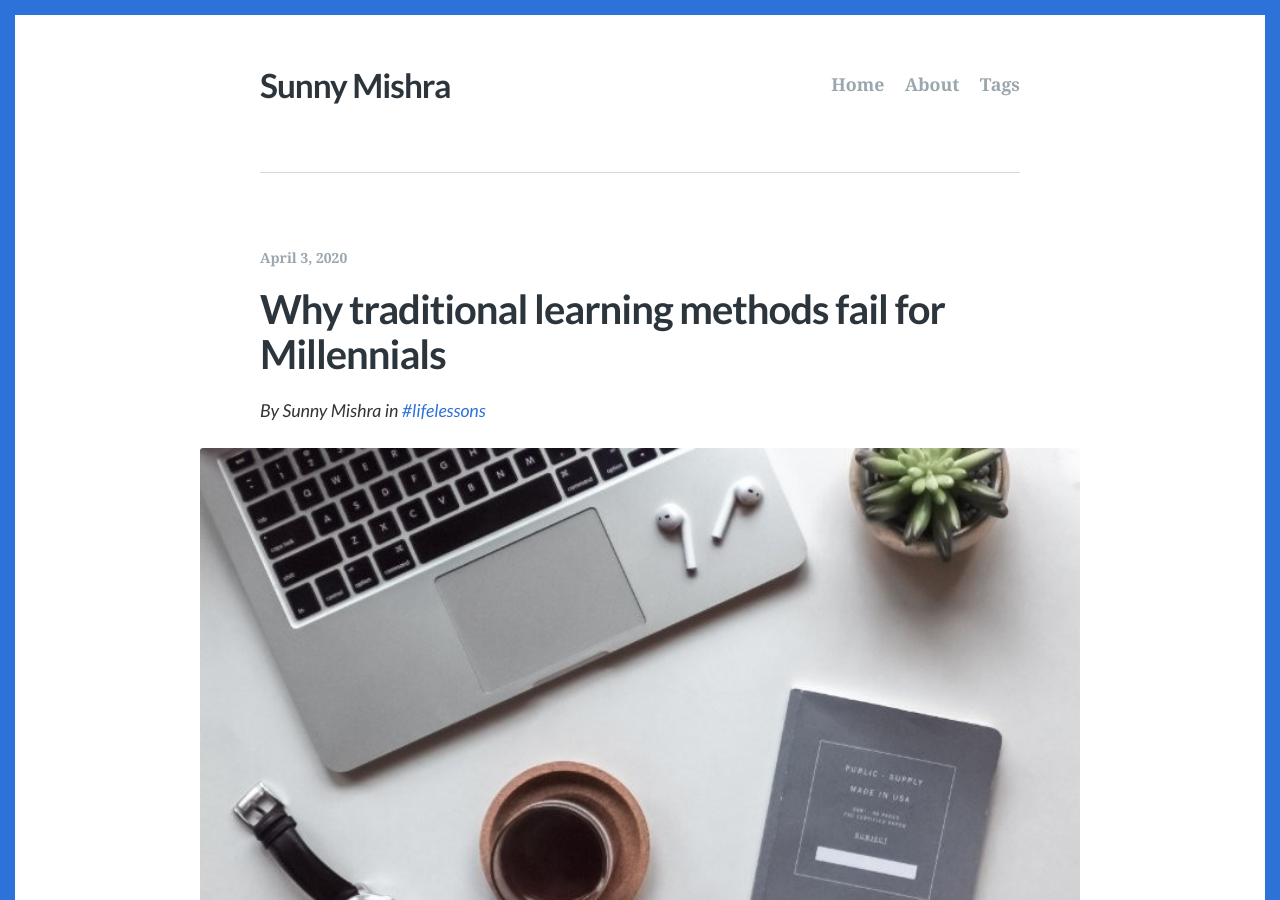
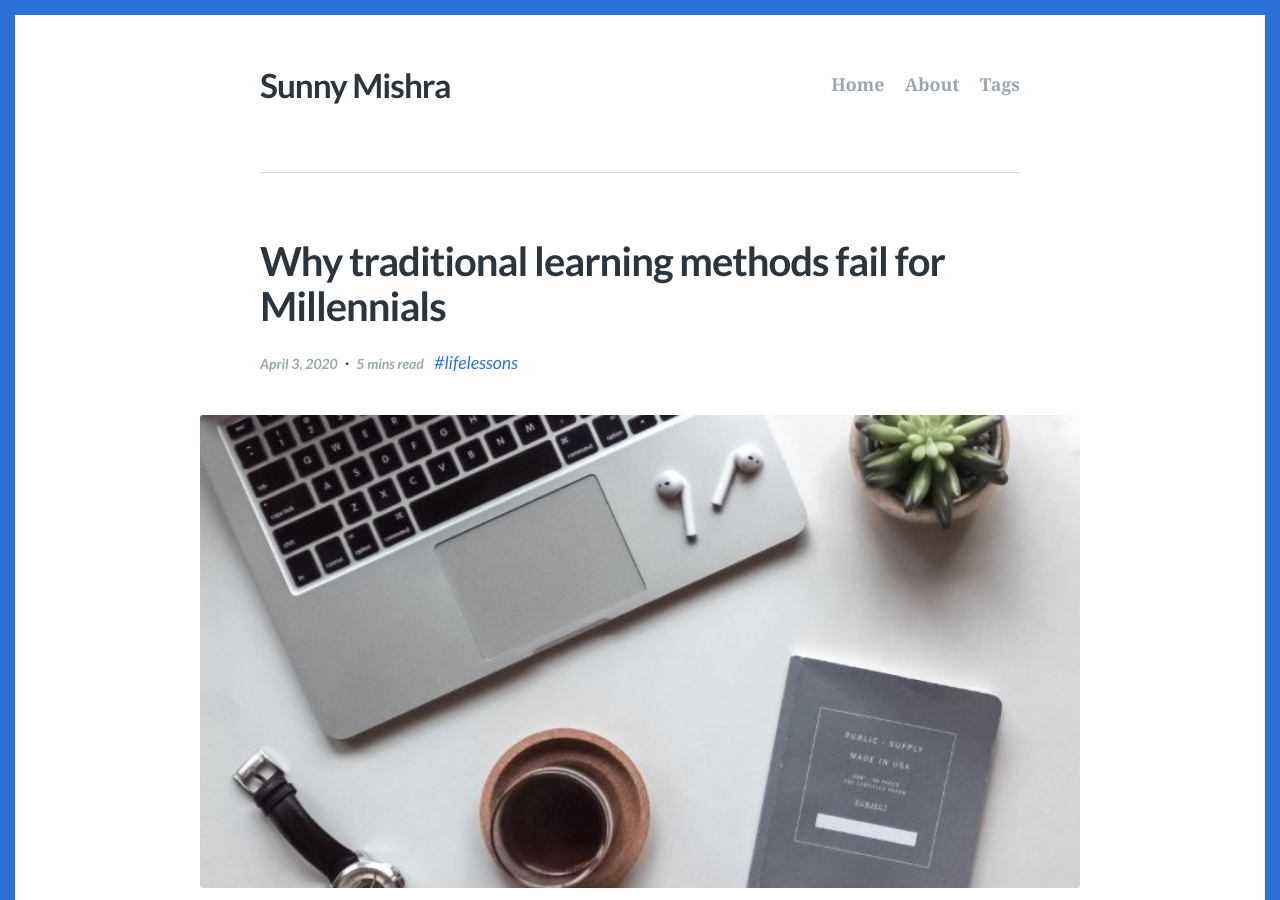
Before and after one commit to sunnymishra/blog, a Jekyll site: the page built from _posts/2020-04-03-why-traditional-learning-methods-fail-for-millenials.markdown, in a window 1280 px wide and 900 px high. Built offline with Jekyll 4.4.1, drawn with Linux system fonts in a browser that asks for light colours; comment, search, counter and statistics services are not loaded.

Commit message:
Added Post's Read-time feature

```diff
--- a/_config.yml
+++ b/_config.yml
@@ -47,6 +47,8 @@ disqus: justgoodthemes
 # Colors
 accent_color: '#2d72d9'
 
+enable_read_time: true
+
 # Site footer
 footer:
   content: "&copy; Scriptor theme by [JustGoodThemes](https://www.justgoodthemes.com)."
--- /dev/null
+++ b/_includes/read_time.html
@@ -0,0 +1,9 @@
+
+<span class="post-date" title="read time">
+  {% assign words = content | number_of_words %}
+  {% if words < 360 %}
+    1 min read
+  {% else %}
+    {{ words | divided_by:180 }} mins read
+  {% endif %}
+</span>
--- a/_layouts/post.html
+++ b/_layouts/post.html
@@ -6,11 +6,22 @@ layout: default
 
   <article class="post">
     <header class="post-header">
-      <time class="post-date" datetime="{{ page.date | date: "%Y-%m-%d" }}">{{page.date | date: "%B %-d, %Y" }}</time>
+
       <h1 class="post-title">{{page.title}}</h1>
       <div class="post-meta">
-        By <span class="post-author">{{ site.data.author.name }}</span>{% if page.tags.size > 0 %}<span class="post-tags"> in {% for tag in page.tags %}<a href="{{ site.baseurl }}/tags/#{{ tag | cgi_escape }}" rel="tag">{{ tag }}</a>{% unless forloop.last %}, {% endunless %}{% endfor %}</span>{% endif %}
-      </div><!-- .post-meta -->
+        <time class="post-date" datetime="{{ page.date | date: "%Y-%m-%d" }}">{{page.date | date: "%B %-d, %Y" }}</time>&nbsp;
+        {% if site.enable_read_time %}
+          ·&nbsp;
+          {% include read_time.html %}
+        {% endif %}
+
+        {% if page.tags.size > 0 %}
+          &nbsp;
+          <span class="post-tags">{% for tag in page.tags %}<a href="{{ site.baseurl }}/tags/#{{ tag | cgi_escape }}" rel="tag">{{ tag }}</a>{% unless forloop.last %}, {% endunless %}{% endfor %}</span>
+        {% endif %}
+        <!-- <br><span class="post-author">By {{ site.data.author.name }}</span> -->
+      </div>
+      <!-- .post-meta -->
       {% if page.feature_image and page.feature_image != "" %}
       <figure class="post-thumbnail image-card width-wide">
         <img src="{{ page.feature_image | relative_url }}" alt="{{ page.title }}">
```
